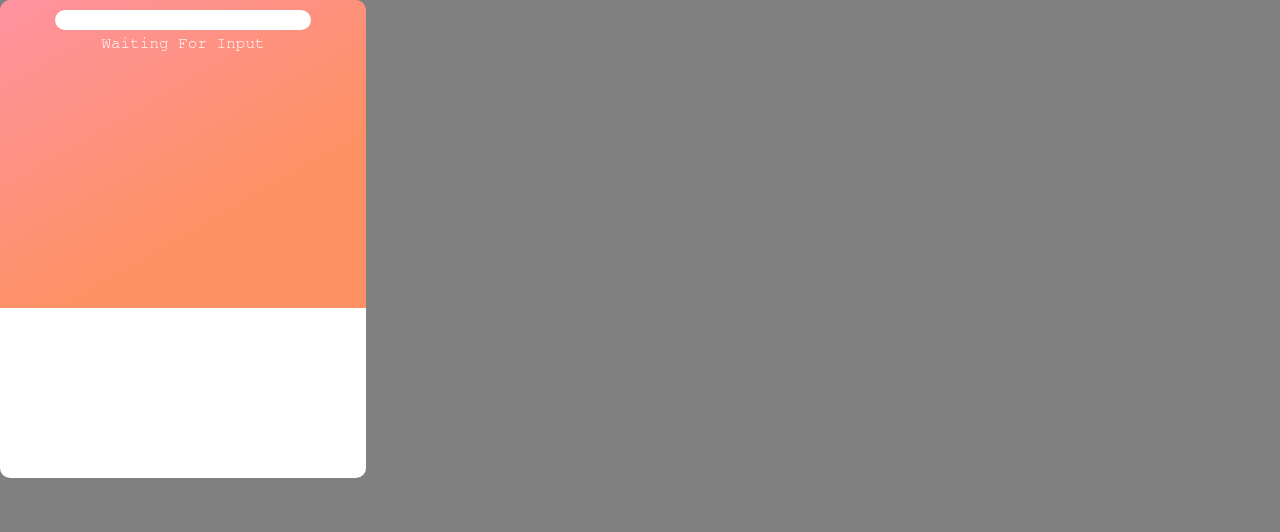
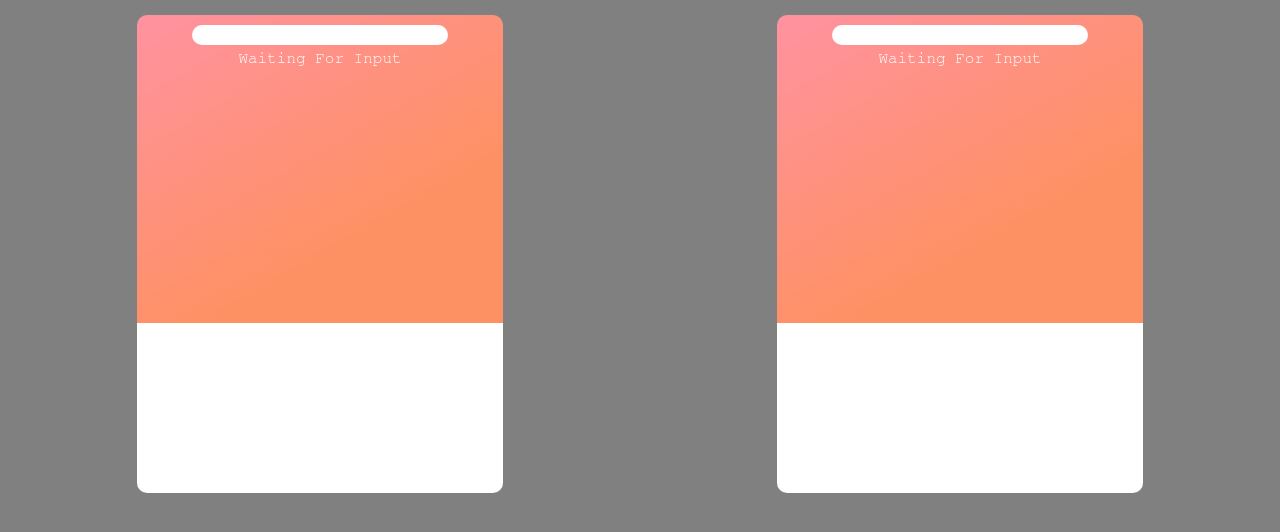
Before and after one commit to tpszhao/github-user-comparison, a React (Create React App) app: page / in a window 1280 px wide. Shown: the top 532 px of the page. Built offline with nearby package versions, Linux system fonts and the light colour scheme.

Commit message:
added two cards

```diff
--- a/src/App.css
+++ b/src/App.css
@@ -1,3 +1,9 @@
 body{
   background-color: grey;
 }
+.container{
+  display: flex;
+  flex-wrap: wrap;
+  justify-content: space-around;
+  align-items: center;
+}
--- a/src/App.js
+++ b/src/App.js
@@ -5,7 +5,10 @@
 
 function App() {
   return (
-    <Card/>
+    <div className="container">
+      <Card/>
+      <Card/>
+    </div>
   );
 }
 
--- a/src/components/Card.css
+++ b/src/components/Card.css
@@ -8,6 +8,8 @@
     flex-direction: column;
     align-items: center;
     padding-top: 10px;
+    margin:15px;
+
 }
 
 input {
```
